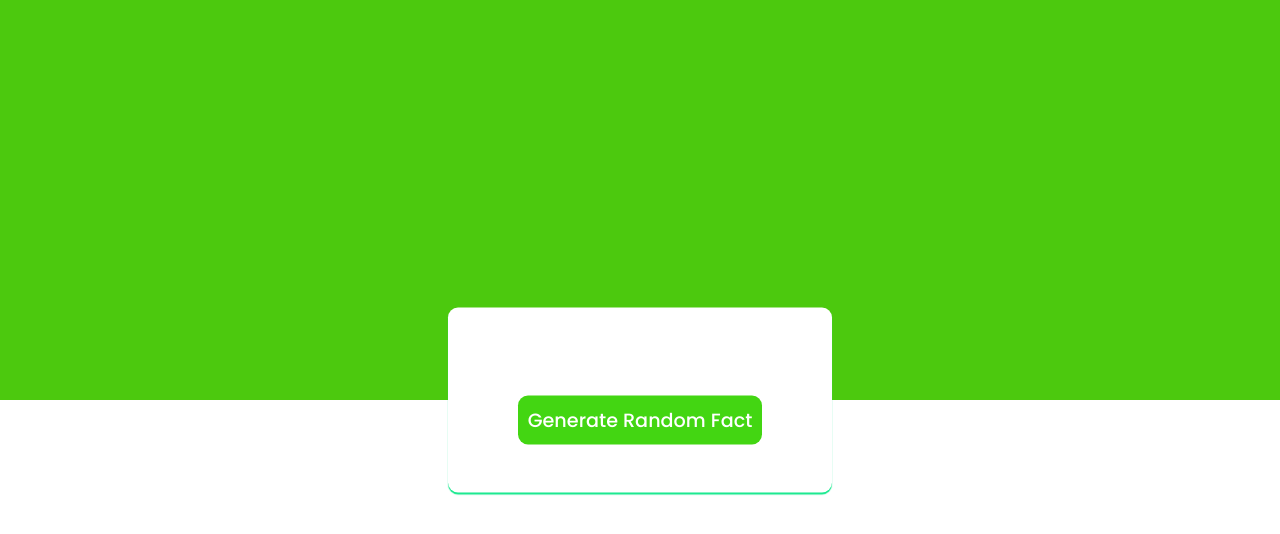
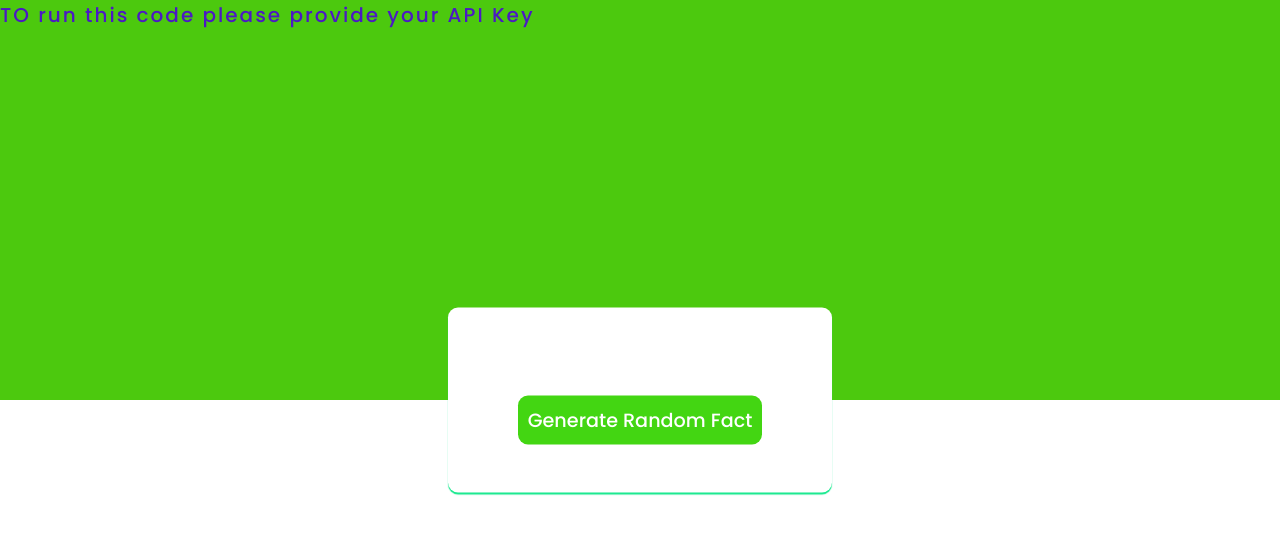
Before and after one commit to govind2611/Random-Facts, a plain HTML site: page index.html in a window 1280 px wide. Drawn offline with Linux system fonts and the light colour scheme; no server answers.

Commit message:
removed api key

```diff
--- a/index.html
+++ b/index.html
@@ -9,6 +9,7 @@
     <link rel="shortcut icon" href="./logo.png" type="image/x-icon">
 </head>
 <body>
+     <p> TO run this code please provide your API Key <p>
     <div class="container">
         <p id="fact"></p>
         <button id="generate">Generate Random Fact</button>
```
